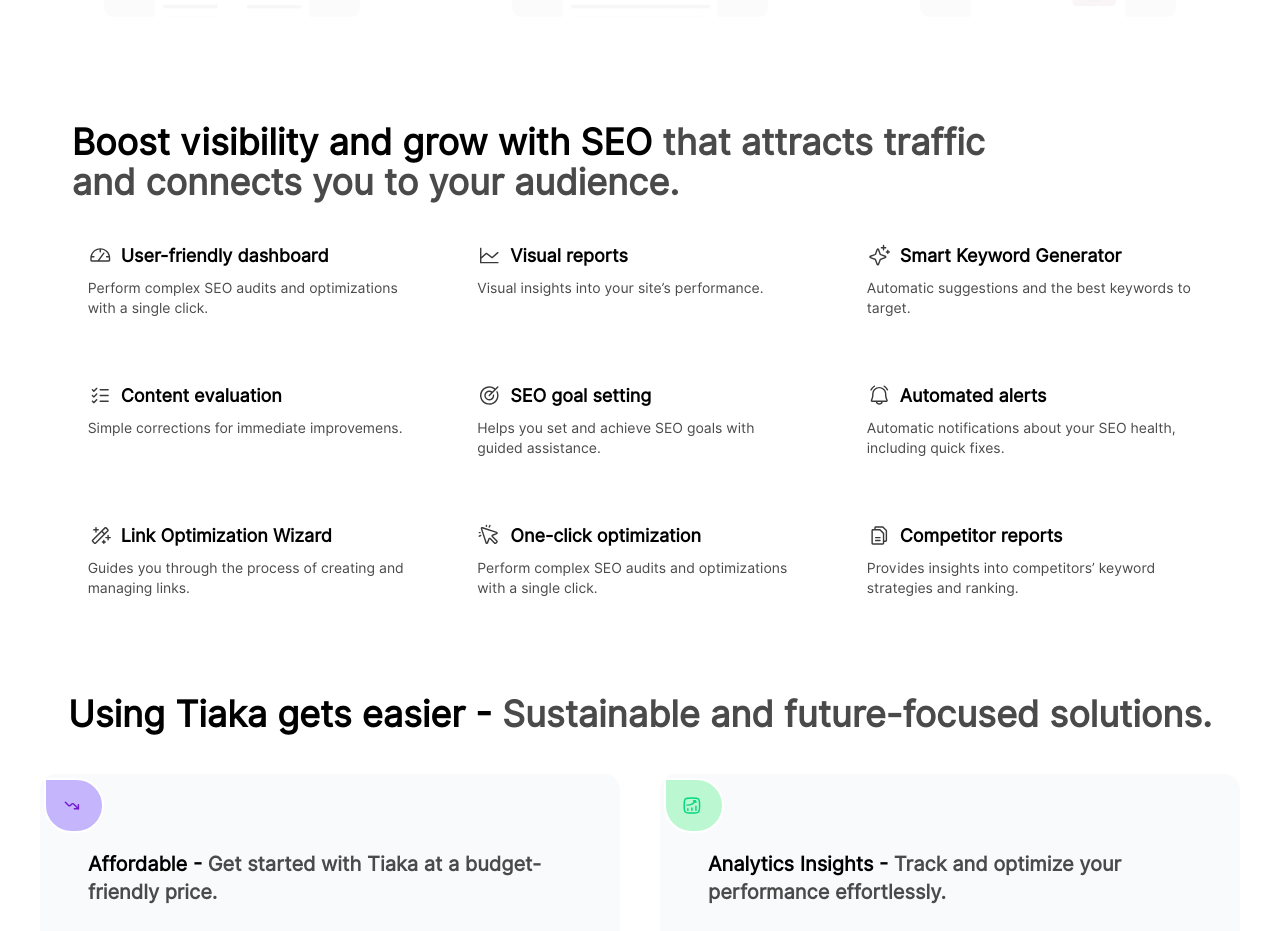
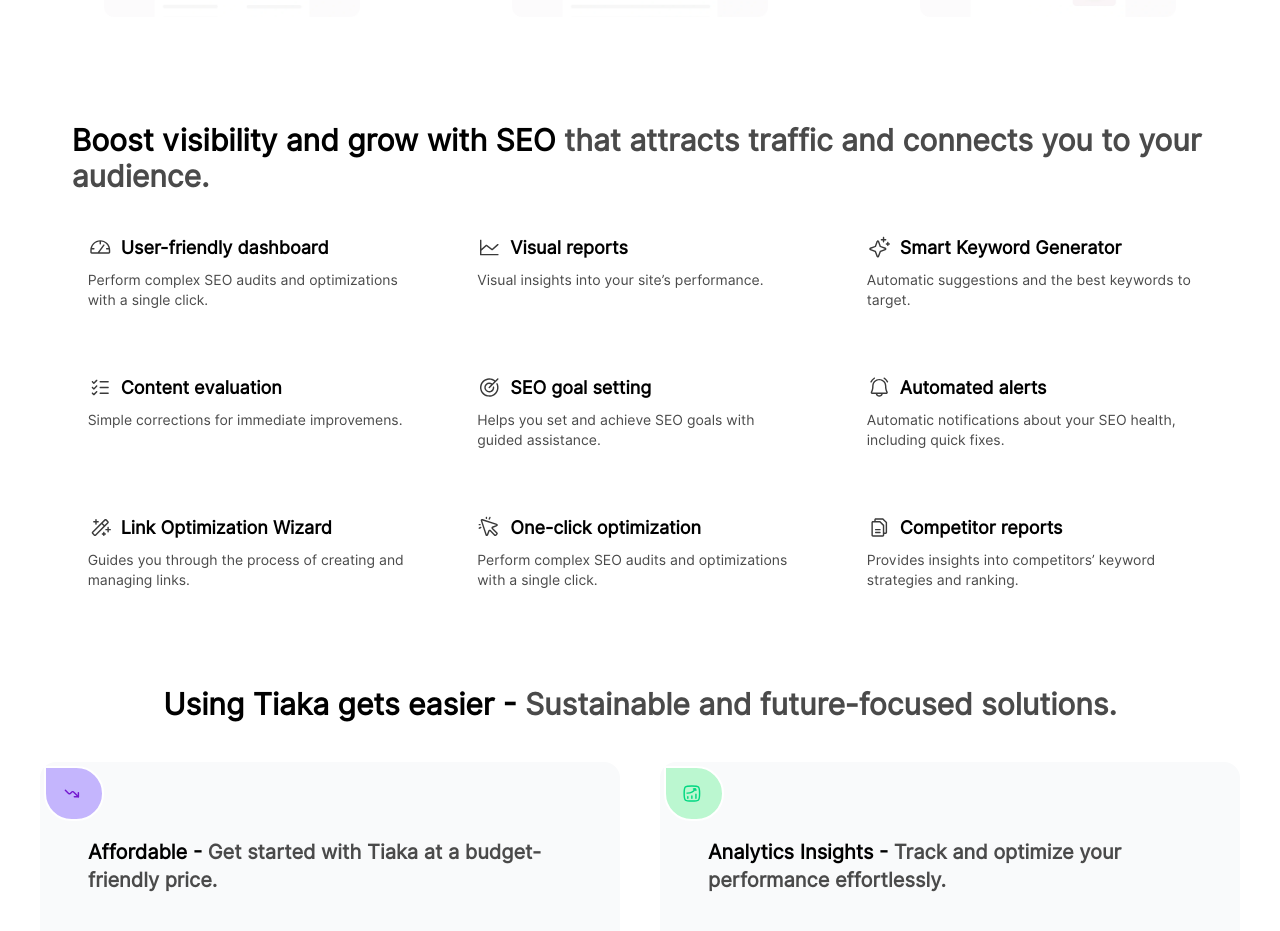
Before and after one commit to akintola4/tiaka, a React (Vite) app: page / in a window 1280 px wide. Shown: the part 1872-2803 px from the top of the page. Built offline with nearby package versions, Linux system fonts and the light colour scheme.

Commit message:
title size issue

```diff
--- a/src/Component/Home.jsx
+++ b/src/Component/Home.jsx
@@ -68,8 +68,8 @@
       </div>
     </section>
     <section id="developers" className="px-5 xl:px-10 flex flex-col justify-center items-center gap-3 md:gap-6" >
-      <div className="flex flex-row gap-2 md:w-10/12 lg:w-11/12">
-      <h4 className="font-extrabold items-center text-lg lg:text-4xl  md:text-2xl w-11/12 lg:w-10/12    ">Boost visibility and grow with SEO  <span className="font-extrabold items-center lg:text-4xl  md:text-2xl text-sm text-ParagraphText dark:text-gray-300 ">that attracts traffic and connects you to your audience. </span>
+      <div className="flex flex-row gap-2 lg:w-11/12">
+      <h4 className="font-extrabold items-center text-lg lg:text-3xl  md:text-2xl   ">Boost visibility and grow with SEO  <span className="font-extrabold items-center lg:text-3xl  md:text-2xl text-sm text-ParagraphText dark:text-gray-300 ">that attracts traffic and connects you to your audience. </span>
       </h4>
       </div>
 
@@ -80,7 +80,7 @@
     </section>
     <section id="pricing" className="px-5 md:px-10 mx-auto flex flex-col justify-center items-center gap-3 md:gap-10" data-aos="fade-right">
     <div className="flex flex-row gap-2">
-      <h4 className="font-extrabold items-center mx-auto lg:text-4xl  md:text-2xl text-lg  ">Using Tiaka gets easier - <span className="font-extrabold items-center lg:text-4xl  md:text-2xl text-sm text-ParagraphText dark:text-gray-300 ">Sustainable and future-focused solutions. </span>
+      <h4 className="font-extrabold items-center mx-auto lg:text-3xl  md:text-2xl text-lg  ">Using Tiaka gets easier - <span className="font-extrabold items-center lg:text-3xl  md:text-2xl text-sm text-ParagraphText dark:text-gray-300 ">Sustainable and future-focused solutions. </span>
       </h4>
       </div>
       <div className="grid grid-cols-1 md:grid-cols-2  gap-4 md:gap-10 xl:w-10/12 mx-auto justify-center items-center">
```
